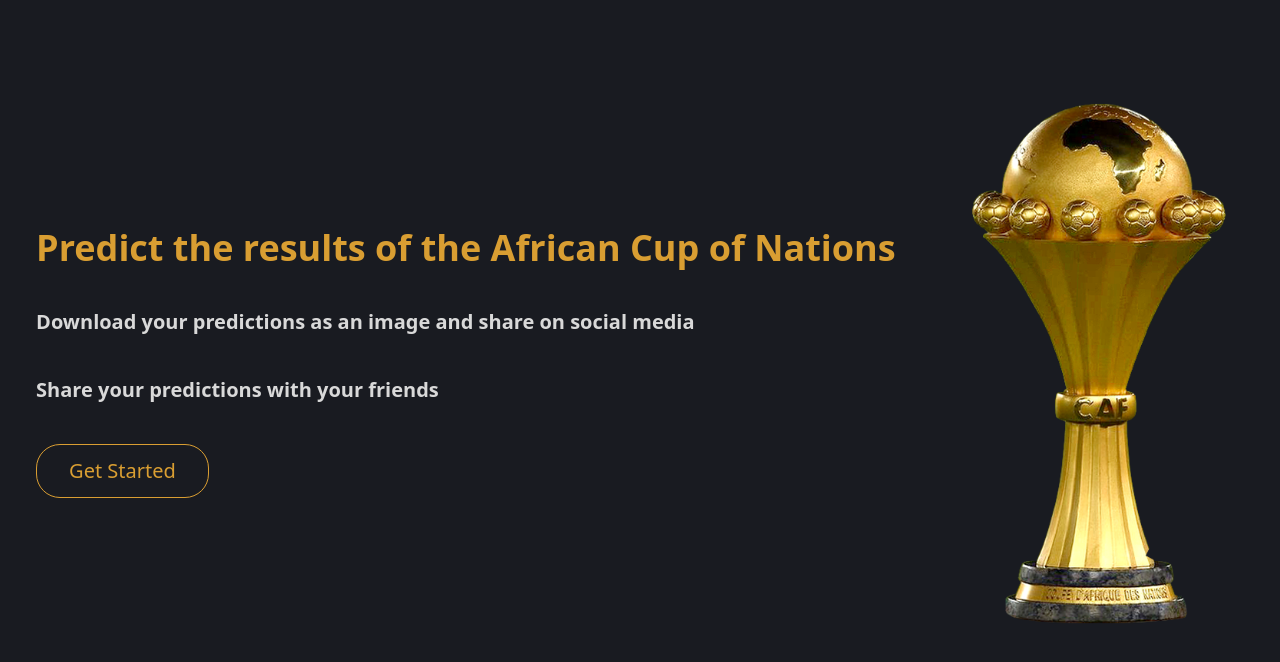
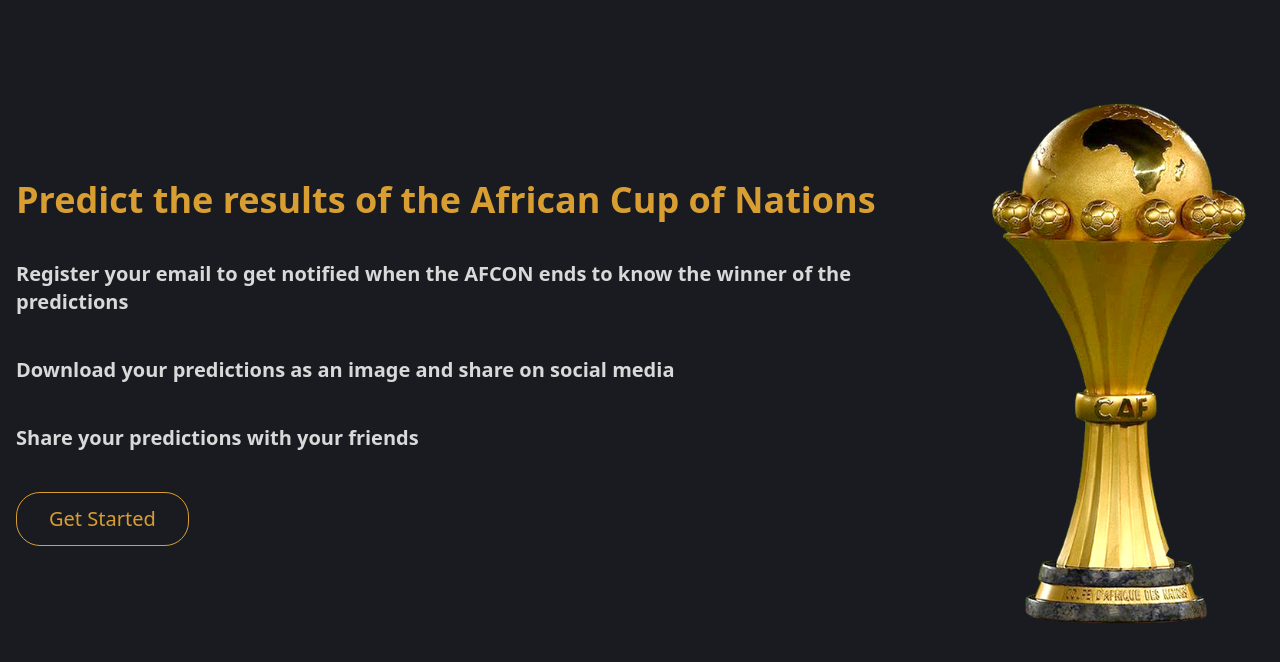
Before and after one commit to efraimnabil/Predict-Afcon, a React (Vite) app: page / in a window 1280 px wide. Shown: the top 662 px of the page. Built offline with nearby package versions, Linux system fonts and the light colour scheme.

Commit message:
add line to the home description

```diff
--- a/src/components/Home.tsx
+++ b/src/components/Home.tsx
@@ -1,10 +1,7 @@
 import Cup from "./UI/Cup"
 import { Link } from "react-router-dom"
-interface IProps {
 
-}
-
-const Home = ({}: IProps) => {
+const Home = () => {
   return (
     <div className="relative flex flex-col p-4 mt-10 items-center gap-5 w-full lg:flex-row lg:py-10 lg:justify-around">
 
@@ -13,6 +10,9 @@
                 Predict the results of the African Cup of Nations
             </h1>
 
+            <h3 className="text-secondary font-semibold md:text-xl">
+                Register your email to get notified when the AFCON ends to know the winner of the predictions
+            </h3>
             <h3 className="text-secondary font-semibold md:text-xl">
                 Download your predictions as an image and share on social media
             </h3>
```
